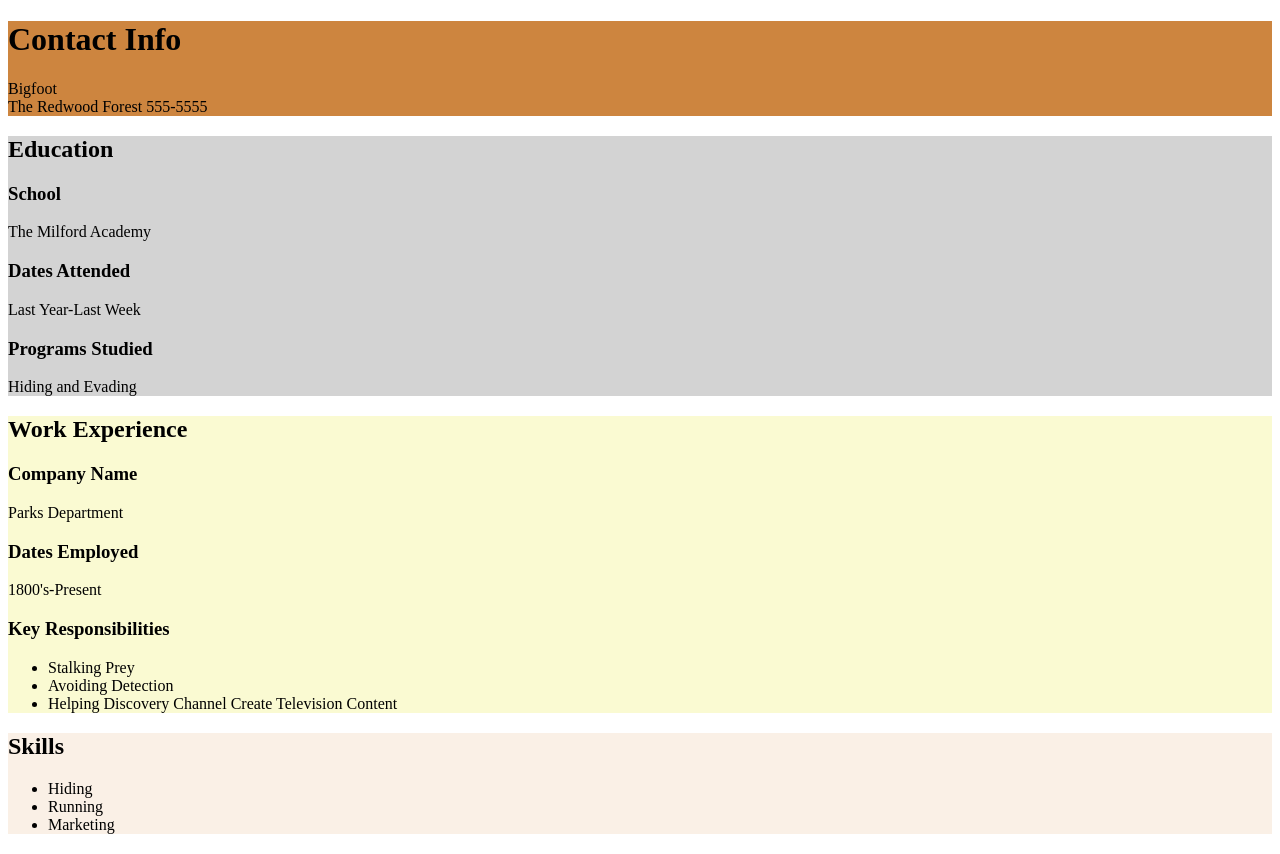
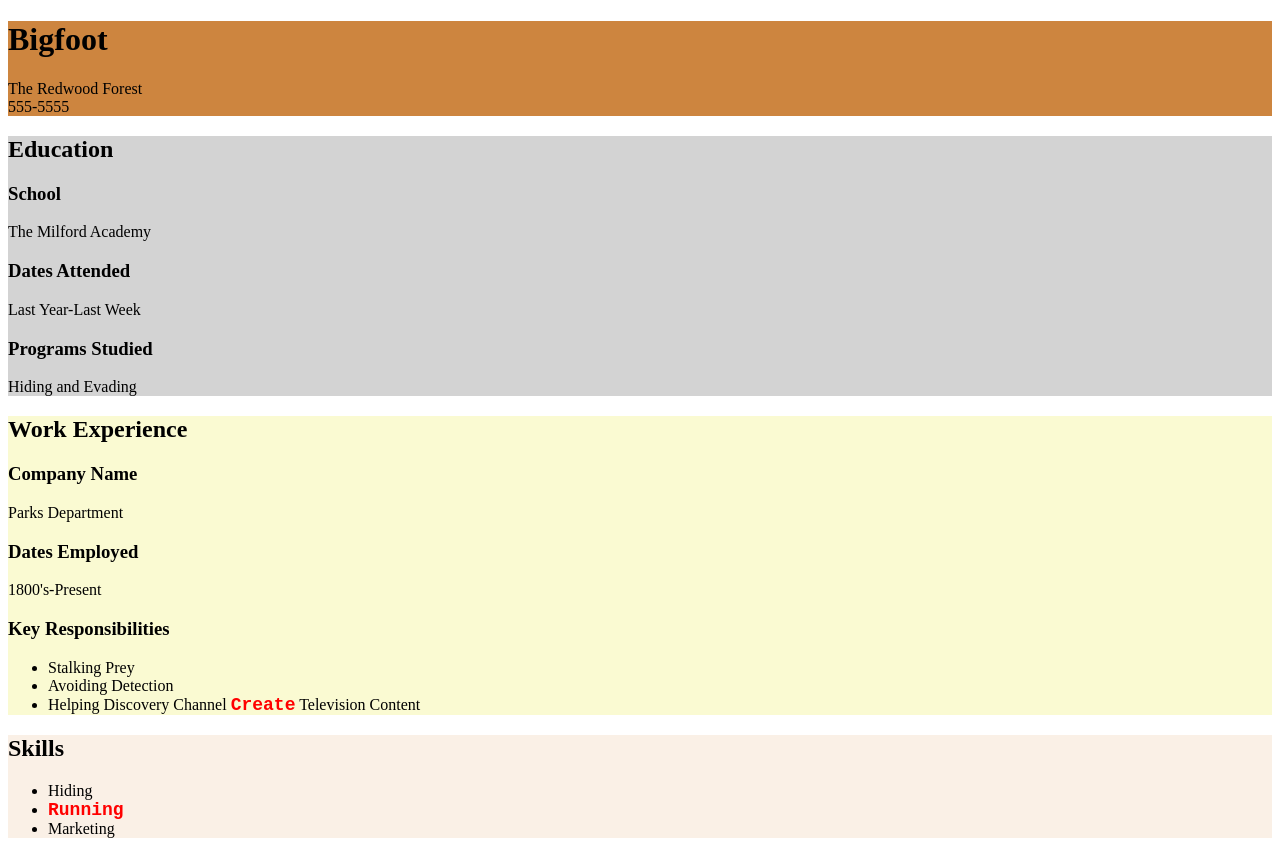
Before and after one commit to jmcnamara44/resume, a plain HTML site: page index.html in a window 1280 px wide. Drawn offline with Linux system fonts and the light colour scheme.

Commit message:
add spans

```diff
--- a/css/style.css
+++ b/css/style.css
@@ -11,3 +11,10 @@
 .skills{
   background-color:#FAF0E6;
 }
+
+.enhance{
+  font-size: 18px;
+  font-weight: bold;
+  font-family: monospace;
+  color: red;
+}
--- a/index.html
+++ b/index.html
@@ -6,10 +6,10 @@
   </head>
   <body>
     <div class="contact">
-      <h1>Contact Info</h1>
-      <p>Bigfoot</br>
+      <h1>Bigfoot</h1>
+      <p>
       The Redwood Forest
-      555-5555</p>
+      </br>555-5555</p>
     </div>
     <div class="education">
       <h2>Education</h2>
@@ -30,14 +30,14 @@
       <ul>
         <li>Stalking Prey</li>
         <li>Avoiding Detection</li>
-        <li>Helping Discovery Channel Create Television Content</p>
+        <li>Helping Discovery Channel <span class="enhance">Create</span> Television Content</p>
       </ul>
     </div>
     <div class="skills">
       <h2>Skills</h2>
       <ul>
         <li>Hiding</li>
-        <li>Running</li>
+        <li><span class="enhance">Running</span></li>
         <li>Marketing</li>
       </ul>
     </div>
```
